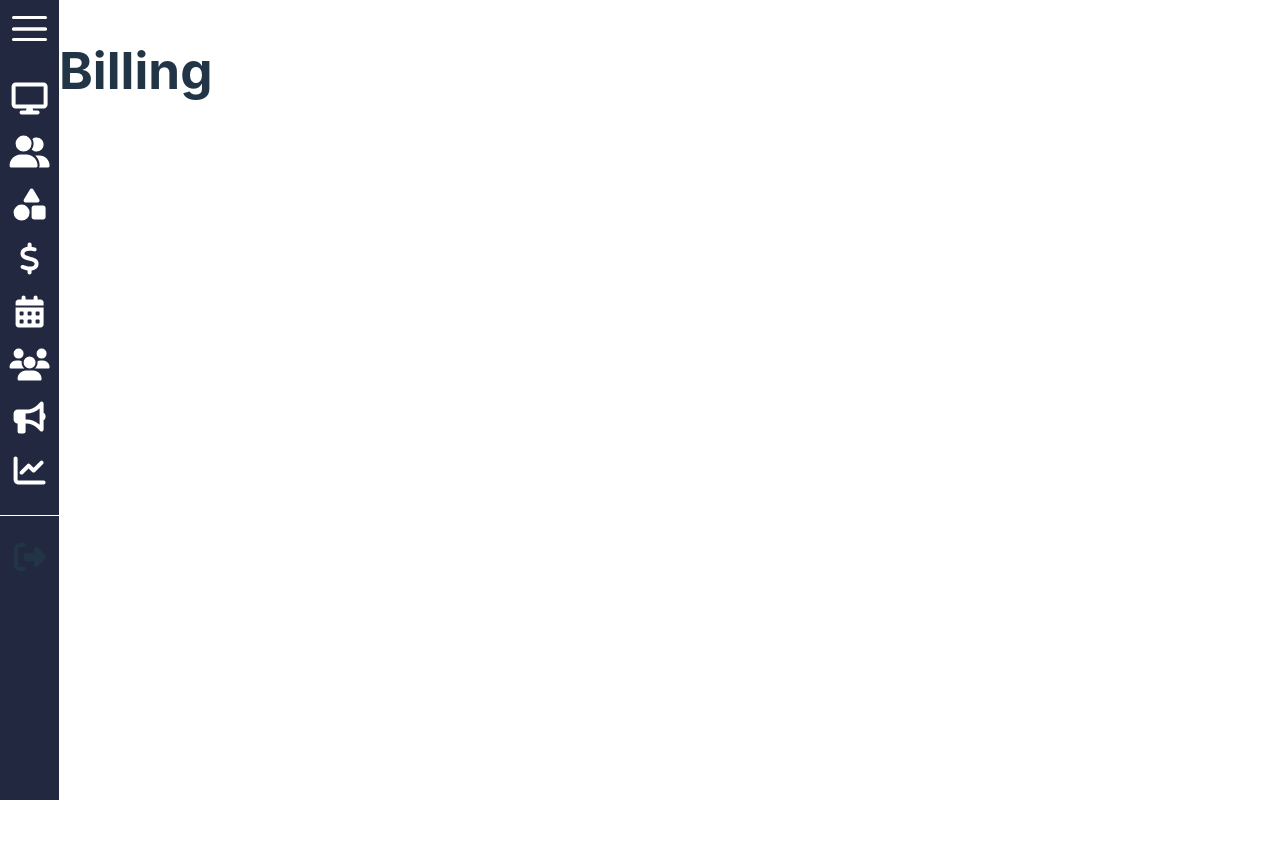
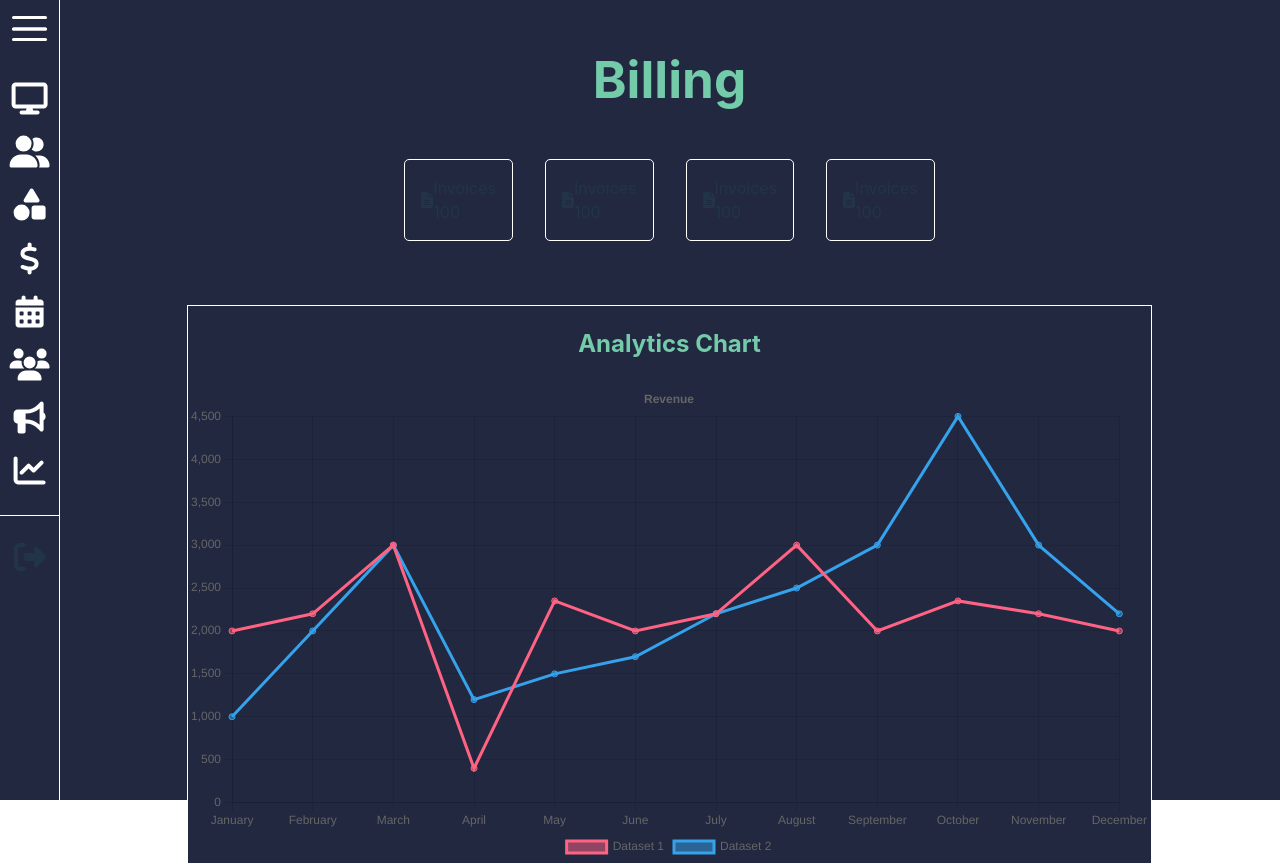
Before and after one commit to Damianpad/vivid, a React (Vite) app in the folder frontend/: page /billing in a window 1280 px wide. Before the commit the page ends 800 px from the top, so only its background shows below. Built offline with nearby package versions, Linux system fonts and the light colour scheme.

Commit message:
update: Updated Billing page

```diff
--- /dev/null
+++ b/frontend/components/BillingAction/BillingAction.jsx
@@ -0,0 +1,18 @@
+import { StyledBillingAction } from "./BillingAction.styles";
+import { FontAwesomeIcon } from "@fortawesome/react-fontawesome"
+import { faFileLines } from "@fortawesome/free-solid-svg-icons"
+
+export default function BillingAction() {
+
+    return(
+        <StyledBillingAction>
+            <section className="actionContainer">
+                <FontAwesomeIcon icon={faFileLines} />
+                <section className="dataContainer">
+                    <span>Invoices</span>
+                    <span>100</span>
+                </section>
+            </section>
+        </StyledBillingAction>
+    )
+}
--- /dev/null
+++ b/frontend/components/BillingAction/BillingAction.styles.js
@@ -0,0 +1,32 @@
+import styled from "styled-components";
+import { device } from "../mediaQ/device";
+
+// Dark Purple
+const main = `#212840`
+// Light Green
+const secondary = `#73cba9`
+// Dark DARK Purple
+const dark = `#16192b`
+
+export const StyledBillingAction = styled.section`
+display: flex;
+justify-contenr: center;
+
+
+
+.actionContainer {
+    display: flex;
+    justify-content: space-between;
+    align-items: center;
+    flex-direction: row;
+    border: 1px solid white;
+    padding: 1em;
+    border-radius: 5px;
+}
+
+.dataContainer {
+    display: flex;
+    flex-direction: column;
+    text-align: left;
+}
+`;
--- a/frontend/src/pages/billing/billing.jsx
+++ b/frontend/src/pages/billing/billing.jsx
@@ -1,10 +1,29 @@
 import { StyledBilling } from "./billing.style"
+import BillingAction from "../../../components/BillingAction/BillingAction"
+import AnalyticsChart from "../../../components/AnalyticsChart/AnalyticsChart"
+
+
 
 export default function Billing() {
 
     return(
         <StyledBilling>
-            <h1>Billing</h1>
+            <section className="headerContainer">
+                <h1>Billing</h1>
+            </section>
+
+            <section className="actionContainer">
+                <BillingAction />
+                <BillingAction />
+                <BillingAction />
+                <BillingAction />
+            </section>
+
+            <section className="analyticsContainer">
+                <AnalyticsChart />
+
+            </section>
+
         </StyledBilling>
 
     )
--- a/frontend/src/pages/billing/billing.style.js
+++ b/frontend/src/pages/billing/billing.style.js
@@ -10,9 +10,38 @@ const dark = `#16192b`
 
 export const StyledBilling = styled.section`
 margin-top: 50px;
+background: ${main};
+
+.headerContainer {
+    display: flex;
+    justify-content: center;
+    align-items: center;
+}
+
+.headerContainer h1 {
+    color: ${secondary};
+}
+
+.actionContainer {
+    display: flex;
+    justify-content: center;
+    flex-flow: comlumn wrap;
+}
+
+.analyticsContainer {
+    margin: .4em;
+}
 
 @media ${device.laptop}{
+    width: 100%;
     margin-top: 0px;
     margin-left: 59px;
+
+    .actionContainer{
+        margin: 0 1em;
+    }
+    .analyticsContainer {
+        margin: 4em;
+    }
 }
 `;
```
